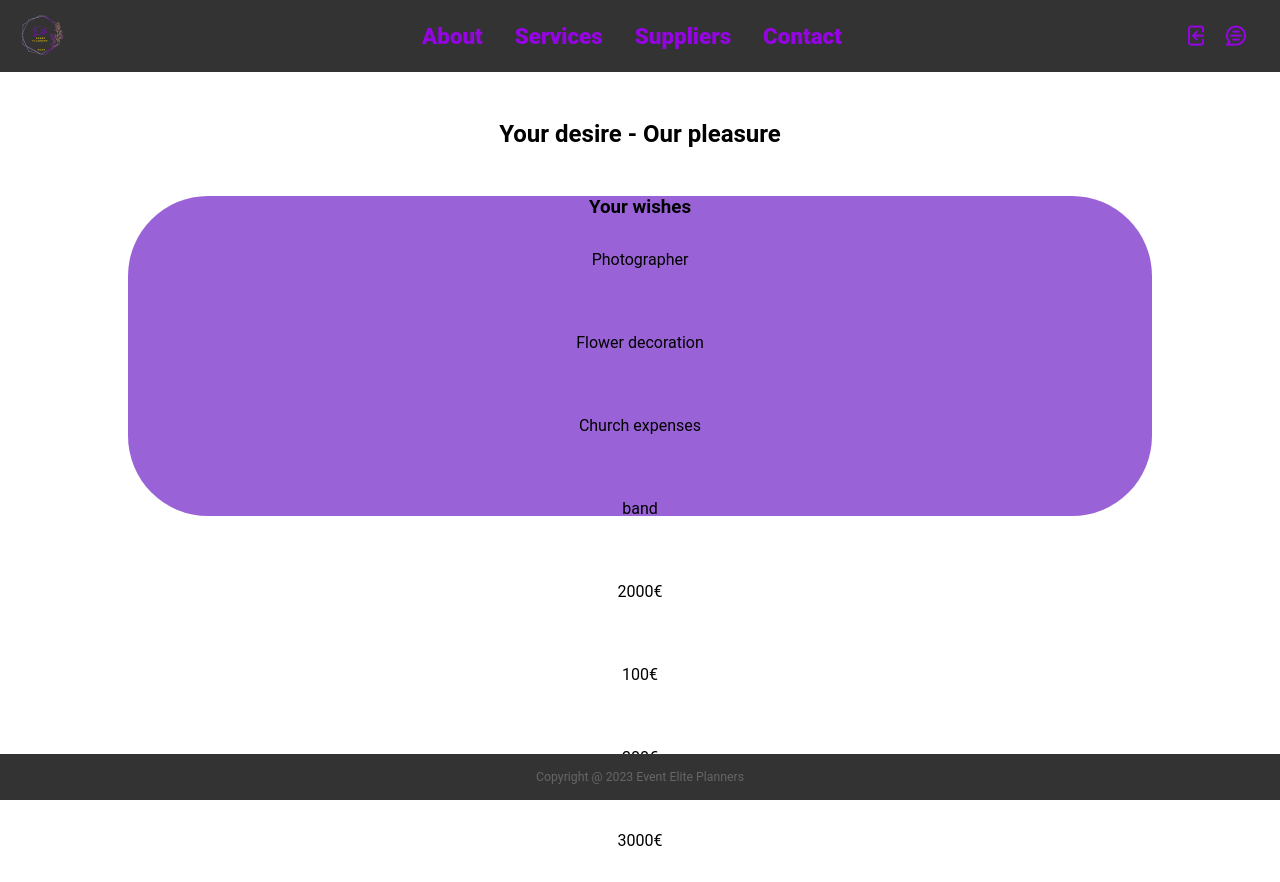
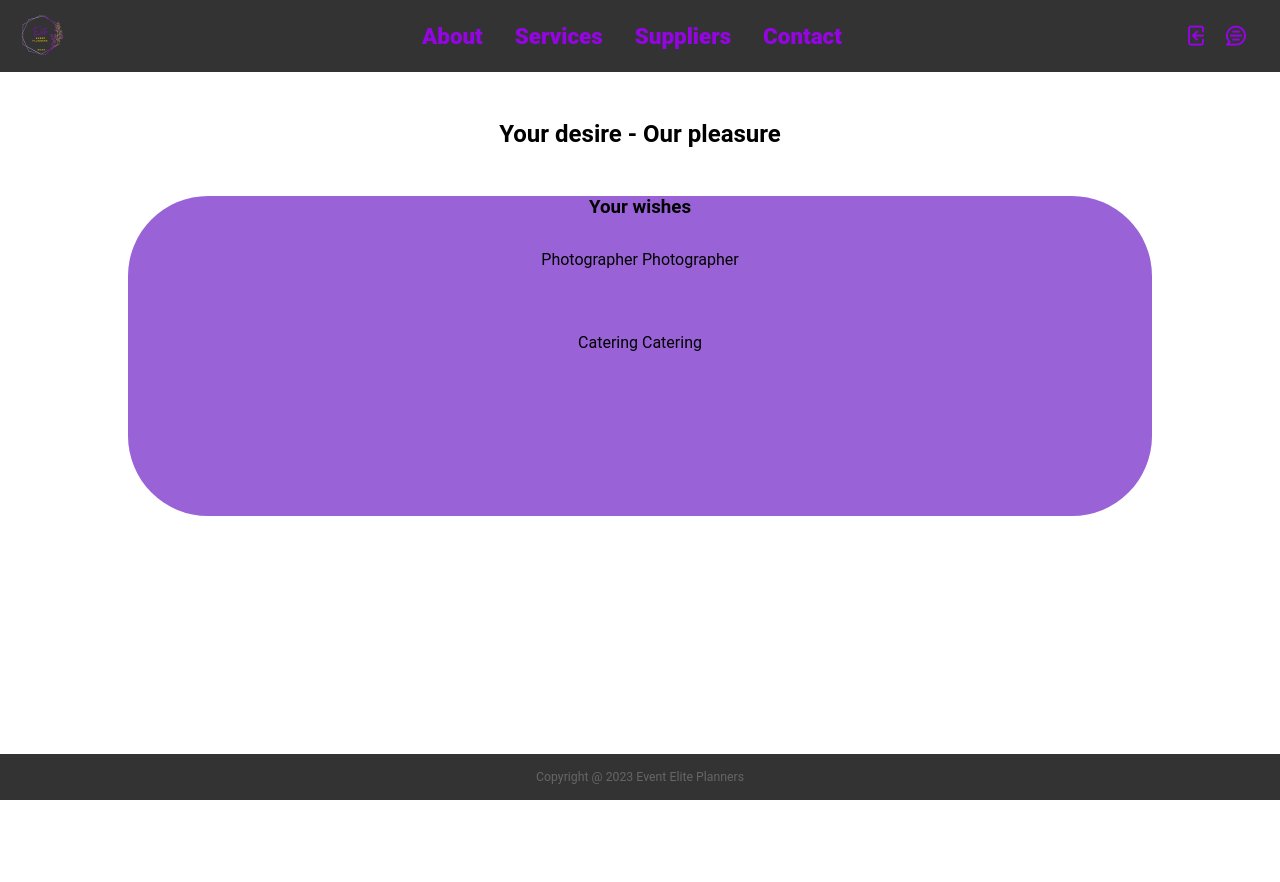
Before and after one commit to eventTeamPlayersManegement/event_Management_final_Project, a React (Vite) app: page /invoice in a window 1280 px wide. After the commit the page ends 800 px from the top, so only its background shows below. Built offline with nearby package versions, Linux system fonts and the light colour scheme; a web font is replaced by a local one.

Commit message:
rechnungsdaten werden jetzt dynamisch angezeigt mit einer map methode

```diff
--- a/src/components/Invoice/index.jsx
+++ b/src/components/Invoice/index.jsx
@@ -3,24 +3,24 @@ import data from "../../content/data.json";
 import "./style.scss";
 
 export default function () {
-    const { h2, paragraph, costs } = data.invoice;
+    const { h2, paragraph } = data.invoice;
     let names = paragraph.map((el) => (
-        <li key={el} className="list-item">
-            {el}
+        <li key={el.name} className="list-item">
+            {el.name} {el.name}
         </li>
     ));
-    let money = costs.map((el) => (
-        <li key={el} className="list-item">
-            {el}
-        </li>
-    ));
+    // let money = costs.map((el) => (
+    //     <li key={el} className="list-item">
+    //         {el}
+    //     </li>
+    // ));
     return (
         <section>
             <h2 className="heading">{h2[0]}</h2>
             <article className="article-invoice">
                 <h3>{h2[1]}</h3>
                 <ul>{names}</ul>
-                <ul>{money}</ul>
+                {/* <ul>{money}</ul> */}
             </article>
         </section>
     );
--- a/src/content/data.json
+++ b/src/content/data.json
@@ -37,12 +37,9 @@
         "h2": ["Your desire - Our pleasure", "Your wishes"],
 
         "paragraph": [
-            "Photographer",
-            "Flower decoration",
-            "Church expenses",
-            "band"
-        ],
-        "costs": ["2000€", "100€", "200€", "3000€"]
+            { "name": "Photographer", "price": "2000€" },
+            { "name": "Catering", "price": "3000€" }
+        ]
     },
 
     "aboutUs": [
```
